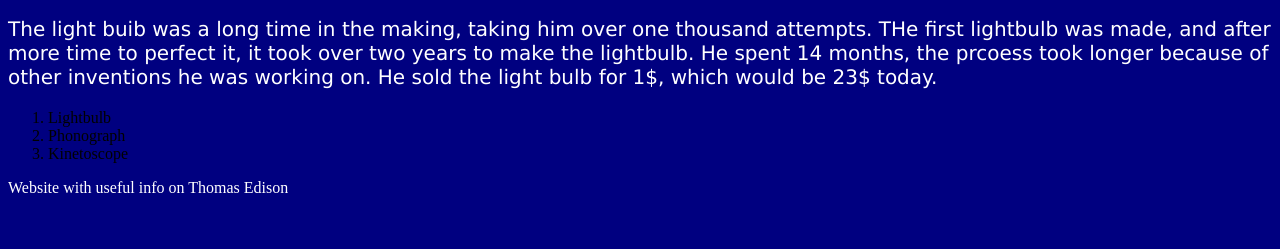
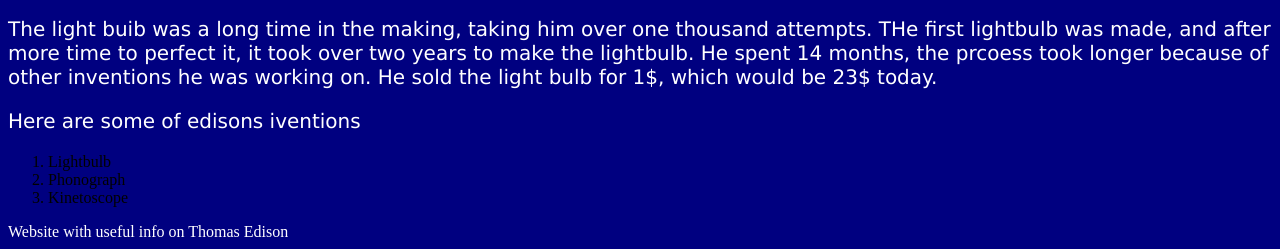
Before and after one commit to davidgonzalez423/semesterproject.github.io, a plain HTML site: page index.html in a window 1280 px wide. Shown: the part 779-1028 px from the top of the page. Before the commit the page ends 984 px from the top, so only its background shows below. Drawn offline with Linux system fonts and the light colour scheme.

Commit message:
Update index.html

```diff
--- a/index.html
+++ b/index.html
@@ -52,7 +52,7 @@ It took Edison 14 months, over two years to make the lightbulb, and cost him 40,
 <p style="color: white;">The light buib was a long time in the making, taking him over one thousand attempts. THe first lightbulb was made, and after more time to perfect it,
 it took over two years to make the lightbulb. He spent 14 months, the prcoess took longer because of other inventions he was working on. He sold
 the light bulb for 1$, which would be 23$ today. </p>
-<p style="color: white;"></p>
+<p style="color: white;">Here are some of edisons iventions</p>
 <ol>
   <li>Lightbulb</li>
   <li>Phonograph</li>
```
